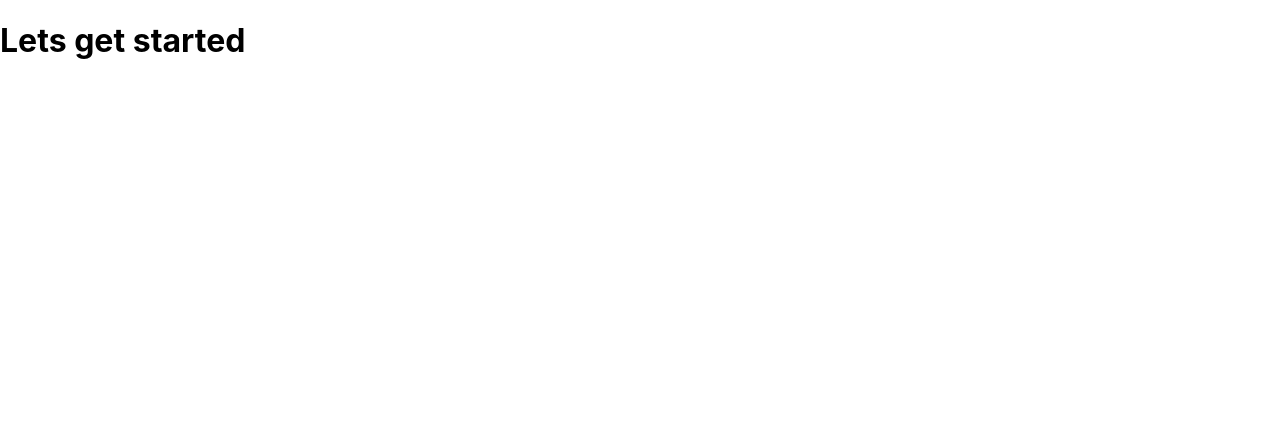
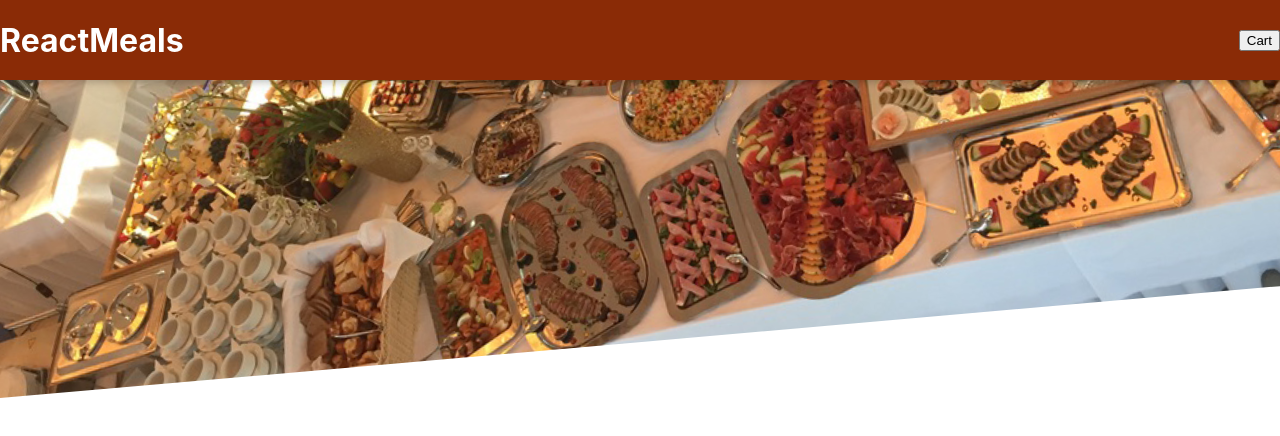
Before and after one commit to sukku-akky/ReactRestaurantApp, a React (Create React App) app: page / in a window 1280 px wide. Shown: the top 436 px of the page. Built offline with nearby package versions, Linux system fonts and the light colour scheme.

Commit message:
header-commit

```diff
--- a/src/App.js
+++ b/src/App.js
@@ -1,11 +1,8 @@
-
+import Header from "./components/Layout/Header";
 function App() {
   return (
-    <div >
-      <h1>Lets get started</h1>
-
-    </div>
-  );
-}
+   <Header/>
+  )
+};
 
 export default App;
--- /dev/null
+++ b/src/components/Layout/Header.js
@@ -0,0 +1,17 @@
+import classes from './Header.module.css';
+import mealsImage from "../../assets/meals.jpg";
+const Header=()=>{
+    return <>
+    <header className={classes.header}>
+        <h1>ReactMeals</h1>
+        <button>Cart</button>
+    </header>
+    <div className={classes['main-image']}>
+        <img src={mealsImage} alt='A table full of delicious foods'/>
+
+    </div>
+    </>
+
+}
+
+export default Header;
--- /dev/null
+++ b/src/components/Layout/Header.module.css
@@ -0,0 +1,30 @@
+.header {
+    position: fixed;
+    top: 0;
+    left: 0;
+    width: 100%;
+    height: 5rem;
+    background-color: #8a2b06;
+    color: white;
+    display: flex;
+    justify-content: space-between;
+    align-items: center;
+    margin: 0%;
+
+    box-shadow: 0 2px 8px rgba(0, 0, 0, 0.25);
+    z-index: 10;
+  }
+
+  .main-image {
+    width: 100%;
+    height: 25rem;
+    z-index: 0;
+    overflow: hidden;
+  }
+
+  .main-image img {
+    width: 110%;
+    height: 100%;
+    object-fit: cover;
+    transform: rotateZ(-5deg) translateY(-4rem) translateX(-1rem);
+  }
--- a/src/index.js
+++ b/src/index.js
@@ -3,7 +3,6 @@
 import './index.css';
 import App from './App';
 const root = ReactDOM.createRoot(document.getElementById('root'));
-root.render(
 
-    <App />
-);
+
+root.render(<App/>);
```
Also changed, not shown: src/assets/meals.jpg (added).
